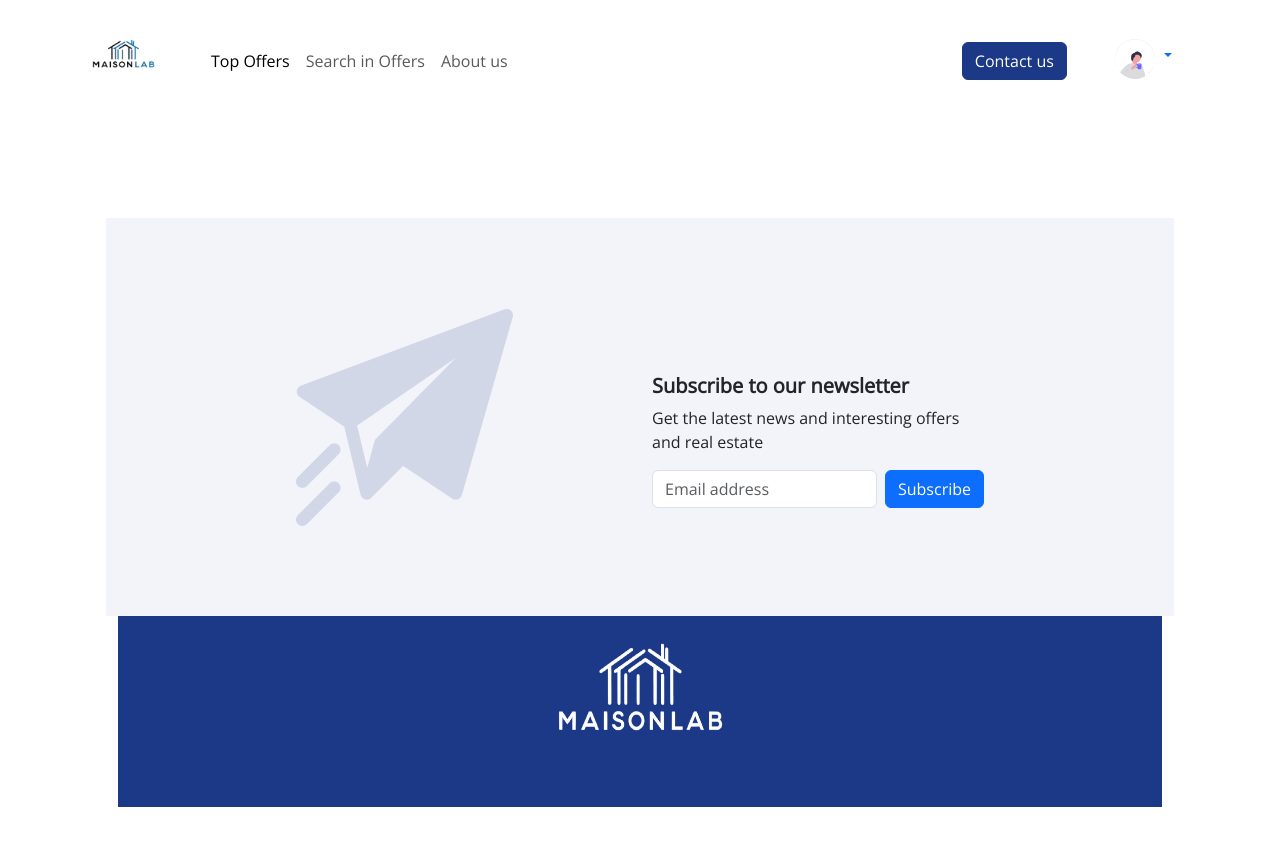
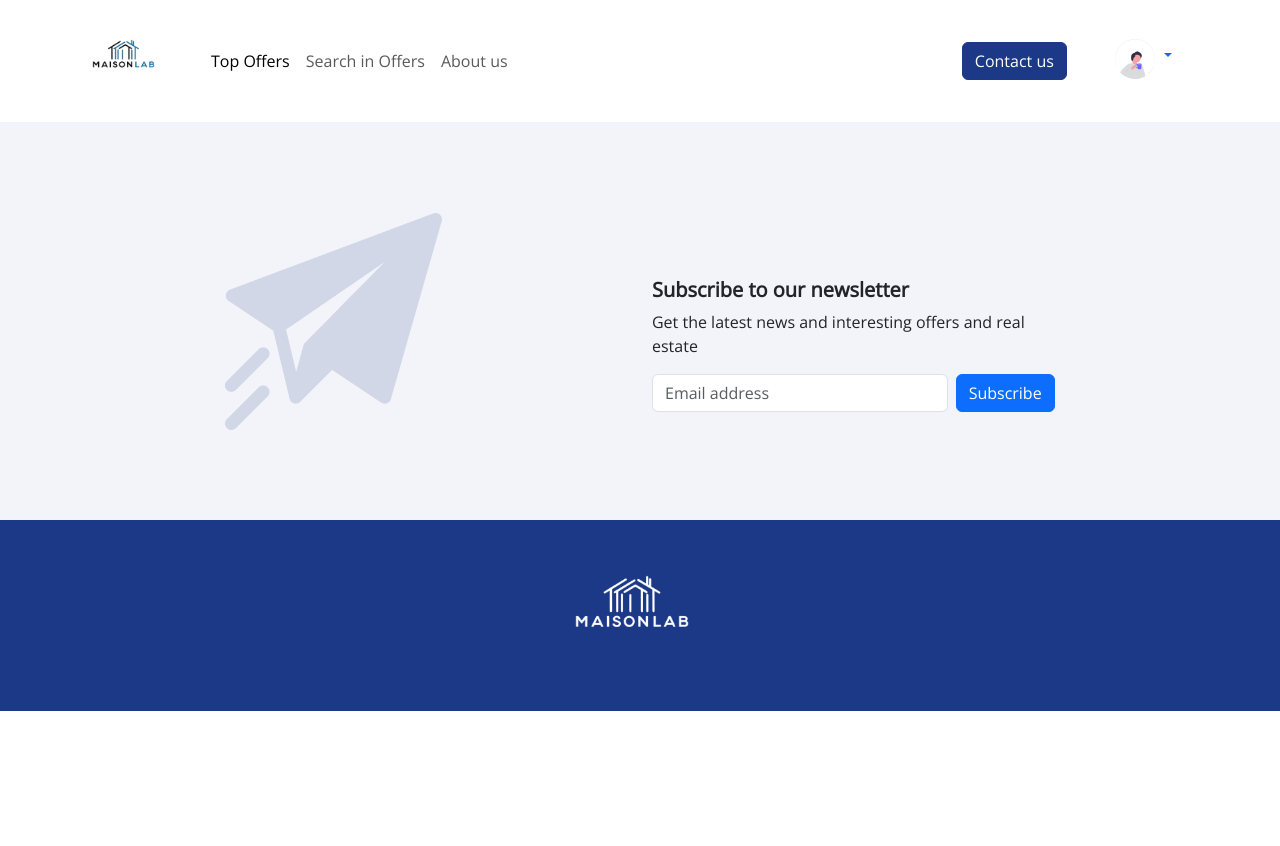
Before and after one commit to AyoubBelhaj/mainsonLab-fontend, an Angular app: page / in a window 1280 px wide. Shown: the top 846 px of the page. After the commit the page ends 800 px from the top, so only its background shows below. Built offline with nearby package versions, Linux system fonts and the light colour scheme.

Commit message:
feat(footer) : update the footer

```diff
--- a/src/app/layout/footer/footer.component.css
+++ b/src/app/layout/footer/footer.component.css
@@ -1,4 +1,7 @@
 .container{
+    width: 100%;
+}
+footer{
     width: 100%;
 }
 h5 {
--- a/src/app/layout/footer/footer.component.html
+++ b/src/app/layout/footer/footer.component.html
@@ -1,8 +1,8 @@
-<div class="container px-5 py-5">
-    <footer class="py-5">
+<footer class="container-fluid">
     <div class="row d-flex align-items-center">
         <div class="col-4 offset-2">
-                <img src="../../../assets/images/newstellerLogo.png" alt="footerLogo"  class="d-inline-block" width="217px" height="217px">
+            <img src="../../../assets/images/newstellerLogo.png" alt="footerLogo" class="d-inline-block" width="217px"
+                height="217px">
         </div>
 
 
@@ -20,8 +20,10 @@
         </div>
     </div>
 
-        <div class="d-flex align-items-center justify-content-center logofooternav">
-            <img src="../../../assets/images/maisonLabWhite.png" alt="footerLogo"  class="d-inline-block" width="253px" height="295px">
+    <div class="row logofooternav d-flex align-items-center justify-content-center">
+        <div class="col-2">
+            <img src="../../../assets/images/maisonLabWhite.png" alt="footerLogo" class="d-inline-block" width="174"
+                height="174px">
+        </div>
     </div>
 </footer>
-</div>
```
Lines whose indentation alone changed are shown as unchanged.
